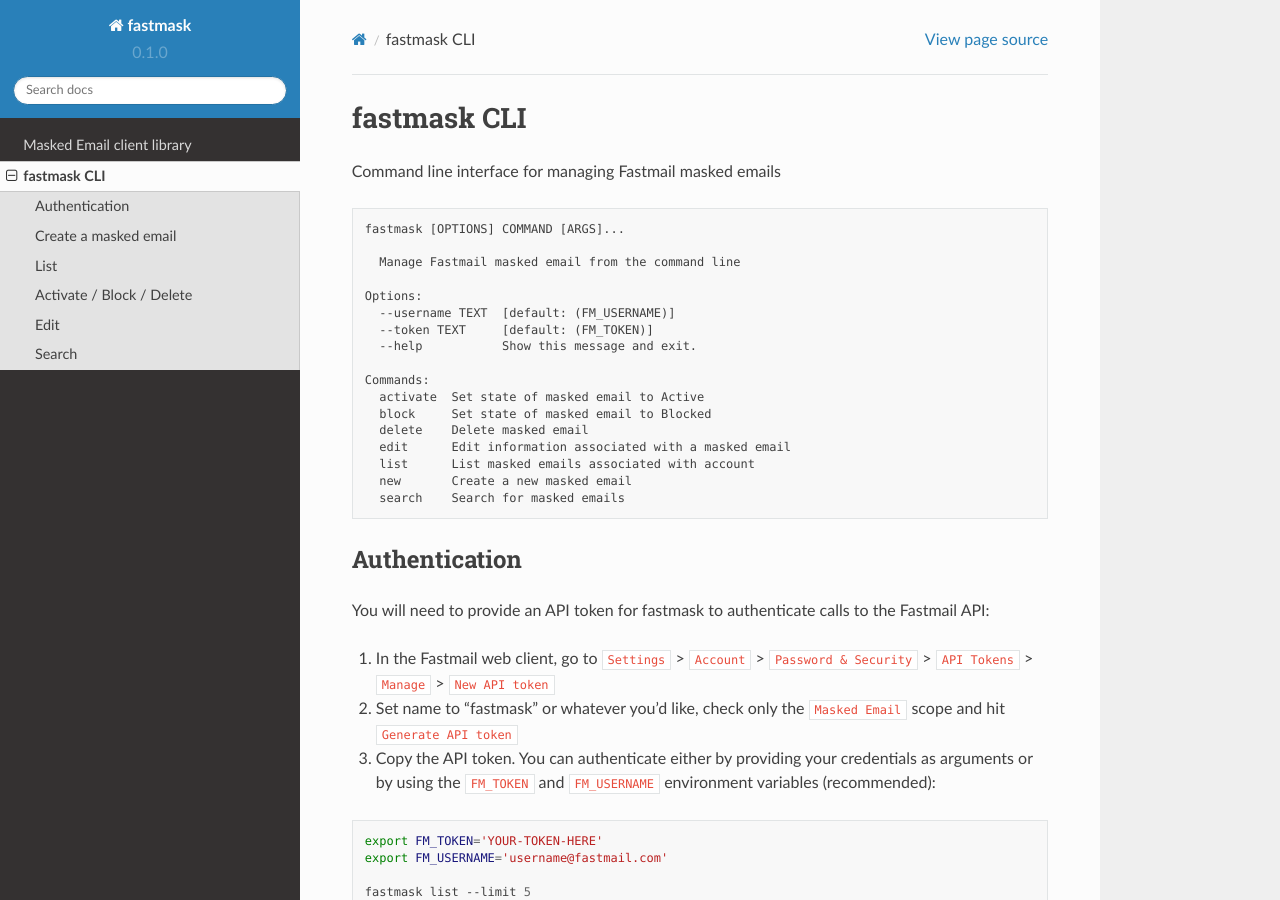
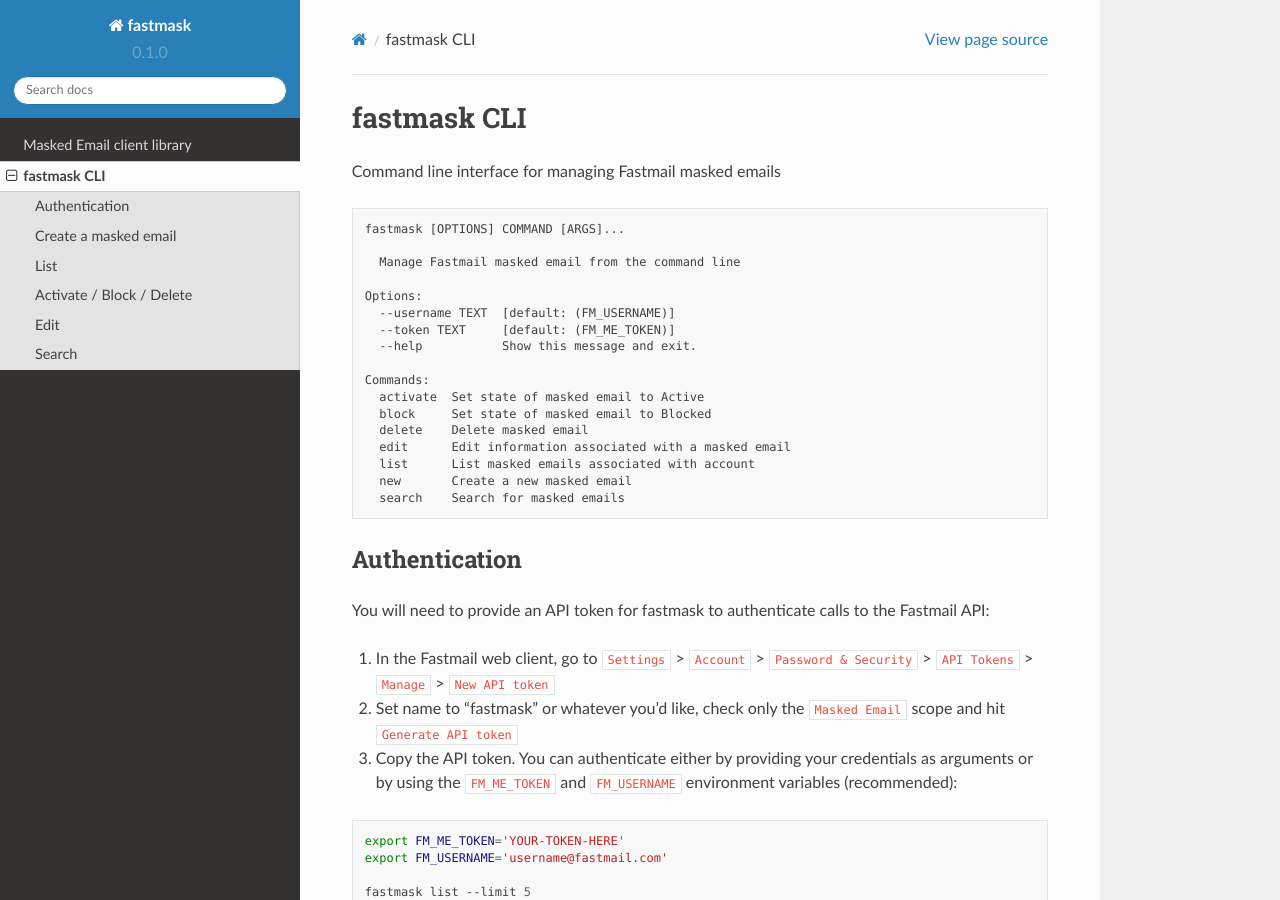
Before and after one commit to hdb/fastmask, a Sphinx documentation site: the page built from docs/source/cli.md, in a window 1280 px wide and 900 px high. Built offline with Sphinx 7.4.7 and the Read the Docs theme 2.0.0, drawn with Linux system fonts in a browser that asks for light colours.

````diff
--- a/docs/source/cli.md
+++ b/docs/source/cli.md
@@ -9,7 +9,7 @@ fastmask [OPTIONS] COMMAND [ARGS]...
 
 Options:
   --username TEXT  [default: (FM_USERNAME)]
-  --token TEXT     [default: (FM_TOKEN)]
+  --token TEXT     [default: (FM_ME_TOKEN)]
   --help           Show this message and exit.
 
 Commands:
@@ -28,10 +28,10 @@ You will need to provide an API token for fastmask to authenticate calls to the
 
 1. In the Fastmail web client, go to `Settings` > `Account` > `Password & Security` > `API Tokens` > `Manage` > `New API token`
 2. Set name to "fastmask" or whatever you'd like, check only the `Masked Email` scope and hit `Generate API token`
-3. Copy the API token. You can authenticate either by providing your credentials as arguments or by using the `FM_TOKEN` and `FM_USERNAME` environment variables (recommended):
+3. Copy the API token. You can authenticate either by providing your credentials as arguments or by using the `FM_ME_TOKEN` and `FM_USERNAME` environment variables (recommended):
 
 ```bash
-export FM_TOKEN='YOUR-TOKEN-HERE'
+export FM_ME_TOKEN='YOUR-TOKEN-HERE'
 export FM_USERNAME='username@fastmail.com'
 
 fastmask list --limit 5
````
Also changed, not shown: readme.md (+1 -1 lines), 1 other file.
